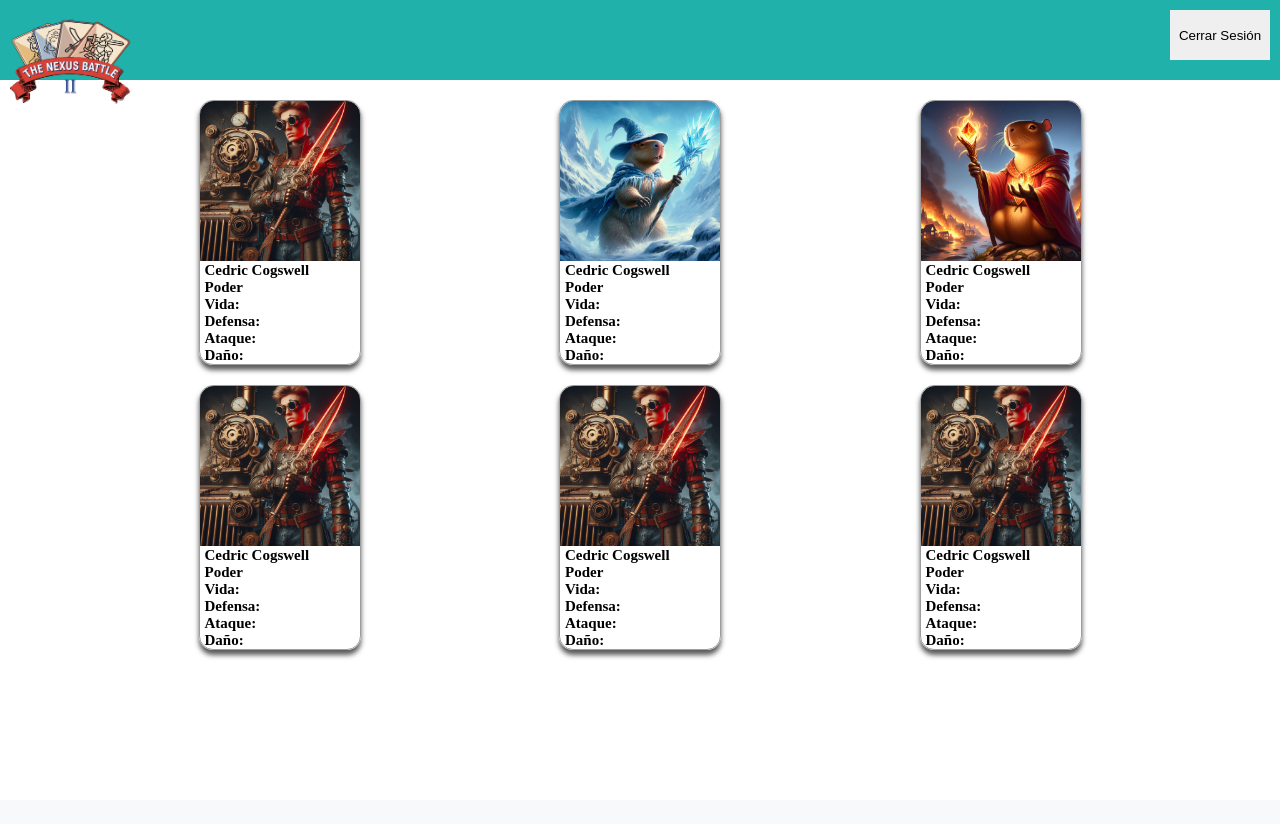
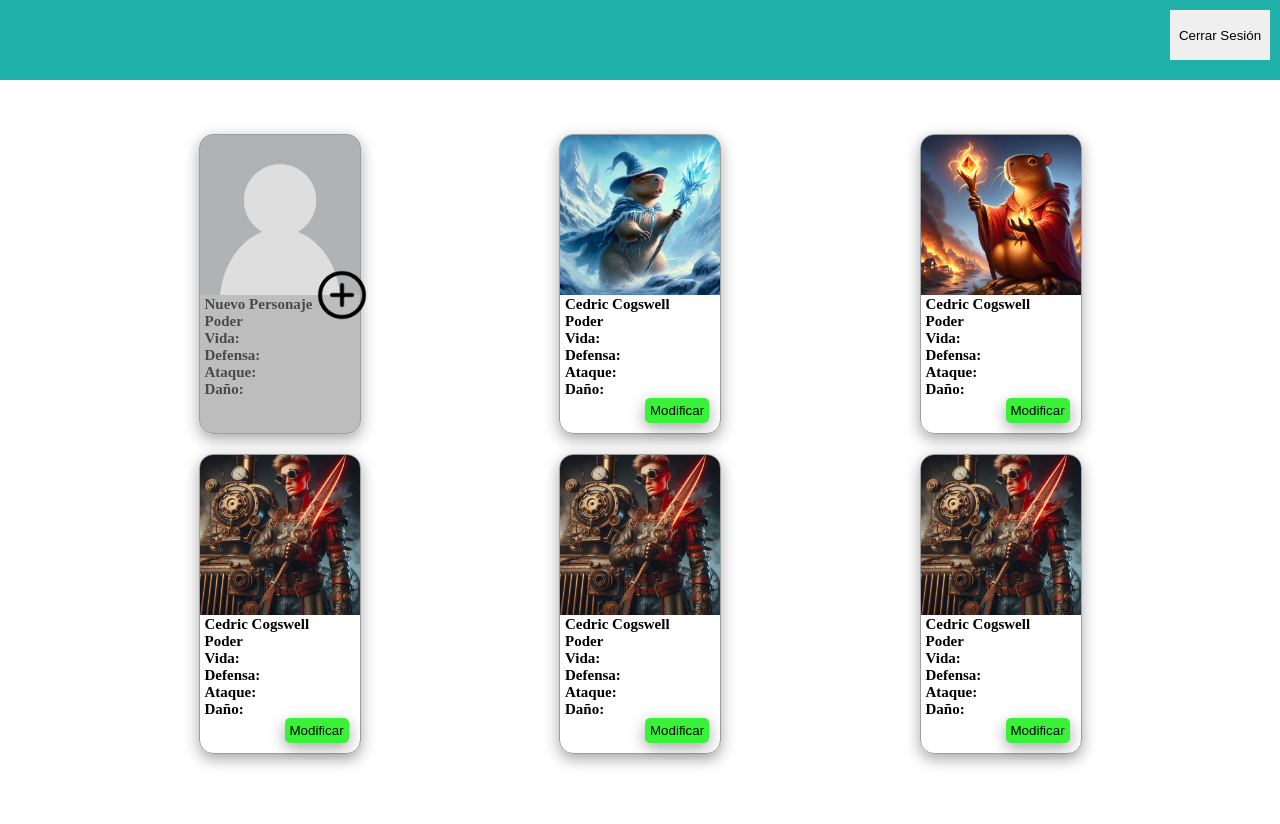
Before and after one commit to Proyecto-Integrador-II-Nexus-Battles/Inventario, a web app: file HTML/visualizacion_inventario.html in a window 1280 px wide. Before the commit the page ends 658 px from the top, so only its background shows below. Run offline with its HTML, style and script files only (its server is not run), Linux system fonts and the light colour scheme.

Commit message:
actualizacion

```diff
--- a/CSS/visualizacion_inventario.css
+++ b/CSS/visualizacion_inventario.css
@@ -12,7 +12,7 @@ nav {
     flex-direction: row;
     background-color: lightseagreen;
     height: 60px;
-  justify-content: space-between;
+    justify-content: end;
     padding: 10px;
 }
 
@@ -30,18 +30,49 @@ nav {
 .container_productos {
     display: flex;
     justify-content: center;
-  margin-top: 20px;
     justify-content: space-evenly;
+    flex-wrap: wrap;
 }
 /* Carta */
 .card {
     border: 1px solid #9e9e9e;
     border-radius: 14px;
-    box-shadow: 0px 5px 5px rgba(39, 38, 38, 0.755);
+    box-shadow: 0 5px 15px rgba(0, 0, 0, 0.35);
     transition: transform 0.3s ease;
     font-size: 5px;
+    margin-bottom: 20px;
+    padding-bottom: 10px;
+}
+.card-new
+{
+    border: 1px solid #9e9e9e;
+    border-radius: 14px;
+    box-shadow: 0 5px 15px rgba(0, 0, 0, 0.35);
+    transition: transform 0.3s ease;
+    font-size: 5px;
+    margin-bottom:20px;
+    background-color: #9e9e9ead;
+    cursor: pointer;
 }
 
+.card-new p
+{
+    color: rgba(0, 0, 0, 0.613);
+}
+
+.card-new img
+{
+    opacity: 0.5;
+}
+
+.agregar
+{
+    z-index: 1;
+    position: relative;
+    top: 190px;
+    left: 317px;
+    cursor: pointer;
+}
 
 
 .informacion_carta {
@@ -67,44 +98,68 @@ nav {
 {
     height: 160px;
     background-size: cover;
-    border-radius: 14px 14px 0 0;
+    border-radius: 13px 13px 0 0;
 }
 
 .modificar {
     background-color: rgb(55, 242, 55);
     border: none;
     box-shadow: 0 5px 15px rgba(0, 0, 0, 0.35);
-  padding: 10px;
-  position: relative;
-  left: 190px;
+    padding: 5px;
     cursor: pointer;
     border-radius: 5px;
+    margin-left: 80px;
 }
 
 .nueva_carta {
     box-shadow: 0 5px 15px rgba(0, 0, 0, 0.35);
     border-radius: 14px;
     width: 250px;
-  /* background-color: rgb(120, 120, 120); */
 }
 
-/* .fondo
+.front
 {
-    background-color: rgb(108, 108, 108);
-    height: 30vh;
-    position: relative;
-    left: 300px;
-    z-index: 1;
-} */
-
-.fondo img {
-  height: 100px;
+    height: 287px;
+    width: 160px;
+    display: flex;
+    justify-content: center;
+    position: absolute;
+    left: 259px;
+    background-color: #9e9e9eb4;
+    border-radius: 13px;
+}
+.agregar
+{
+    height: 50px;
 }
 
-/* .agregar
-{
-    height: 100px;
-    position: relative;
+.modal {
+    display: none;
     z-index: 1;
-    right: px;
-} */
+    position: fixed;
+    top: 0;
+    left: 0;
+    width: 100%;
+    height: 100%;
+    background-color: rgba(0, 0, 0, 0.5);
+  }
+
+  .modal-contenido {
+    text-align: center;
+    position: absolute;
+    top: 50%;
+    left: 50%;
+    transform: translate(-50%, -50%);
+    background-color: #fefefe;
+    padding: 20px;
+    width: 50%;
+    height: 40%;
+  }
+
+  .cerrar-modal {
+    position: absolute;
+    top: 10px;
+    right: 10px;
+    font-size: 20px;
+    cursor: pointer;
+  }
--- a/HTML/visualizacion_inventario.html
+++ b/HTML/visualizacion_inventario.html
@@ -8,18 +8,23 @@
 </head>
 <body>
     <nav>
-        <img src="../Imagenes/logo_nb2_v2.png" class="logo" >
+        <!-- <img src="../Imagenes/logo_nb2_v2.png" class="logo" > -->
         <button class="close">Cerrar Sesión</button>
     </nav>
     <main>
+        <img class="agregar" src="../Imagenes/agregar.png" onclick="abrir()">
         <!-- Cartas -->
         <div class="container_productos">
-            <div class="card">
+            <!-- <div class="front">
+                <img class="agregar" src="../Imagenes/agregar.png" alt="">
+            </div> -->
+            <div class="card-new" id="carta" onclick="abrir()">
                 <div class="imagen_carta">
-                    <img src="../Imagenes/cedric.jpg" class="personaje">
+                    <img src="../Imagenes/foto_en_bkanco.webp" class="personaje">
+
                 </div>
                 <div class="informacion_carta">
-                    <p>Cedric Cogswell</p>
+                    <p>Nuevo Personaje</p>
                     <p>Poder</p>
                     <p>Vida:</p>
                     <p>Defensa:</p>
@@ -27,6 +32,7 @@
                     <p>Daño:</p>
                 </div>
             </div>
+
             <!-- /////////// -->
             <div class="card">
                 <div class="imagen_carta">
@@ -39,6 +45,7 @@
                     <p>Defensa:</p>
                     <p>Ataque:</p>
                     <p>Daño:</p>
+                    <button class="modificar">Modificar</button>
                 </div>
             </div>
             <!-- ////////////// -->
@@ -53,6 +60,7 @@
                     <p>Defensa:</p>
                     <p>Ataque:</p>
                     <p>Daño:</p>
+                    <button class="modificar">Modificar</button>
                 </div>
             </div>
         </div>
@@ -68,6 +76,7 @@
                     <p>Defensa:</p>
                     <p>Ataque:</p>
                     <p>Daño:</p>
+                    <button class="modificar">Modificar</button>
                 </div>
             </div>
             <!-- /////////// -->
@@ -82,6 +91,7 @@
                     <p>Defensa:</p>
                     <p>Ataque:</p>
                     <p>Daño:</p>
+                    <button class="modificar">Modificar</button>
                 </div>
             </div>
             <!-- ////////////// -->
@@ -96,8 +106,26 @@
                     <p>Defensa:</p>
                     <p>Ataque:</p>
                     <p>Daño:</p>
+                    <button class="modificar">Modificar</button>
                 </div>
             </div>
+        </div>
+        <div id="tipocarta" class="modal">
+            <div class="modal-contenido">
+                <p class="cerrar-modal" onclick="cerrar()">&times;</p>
+                ¿Que tipo de carta quieres crear?
+                <div class="heroe">
+                    heroe
+                </div>
+                <div class="arma">
+                    Armas
+                </div>
+                <div class="habilidad">
+                    Habilidad
+                </div>
+            </div>
+        </div>
     </main>
+    <script src="../JS/visualizacion.js"></script>
 </body>
 </html>
--- /dev/null
+++ b/JS/visualizacion.js
@@ -0,0 +1,8 @@
+document.getElementById('carta').addEventListener('click', abrir);
+
+function abrir() {
+    document.getElementById('tipocarta').style.display = 'block';
+}
+function cerrar() {
+    document.getElementById('tipocarta').style.display = 'none';
+}
```
Lines whose indentation alone changed are shown as unchanged.
